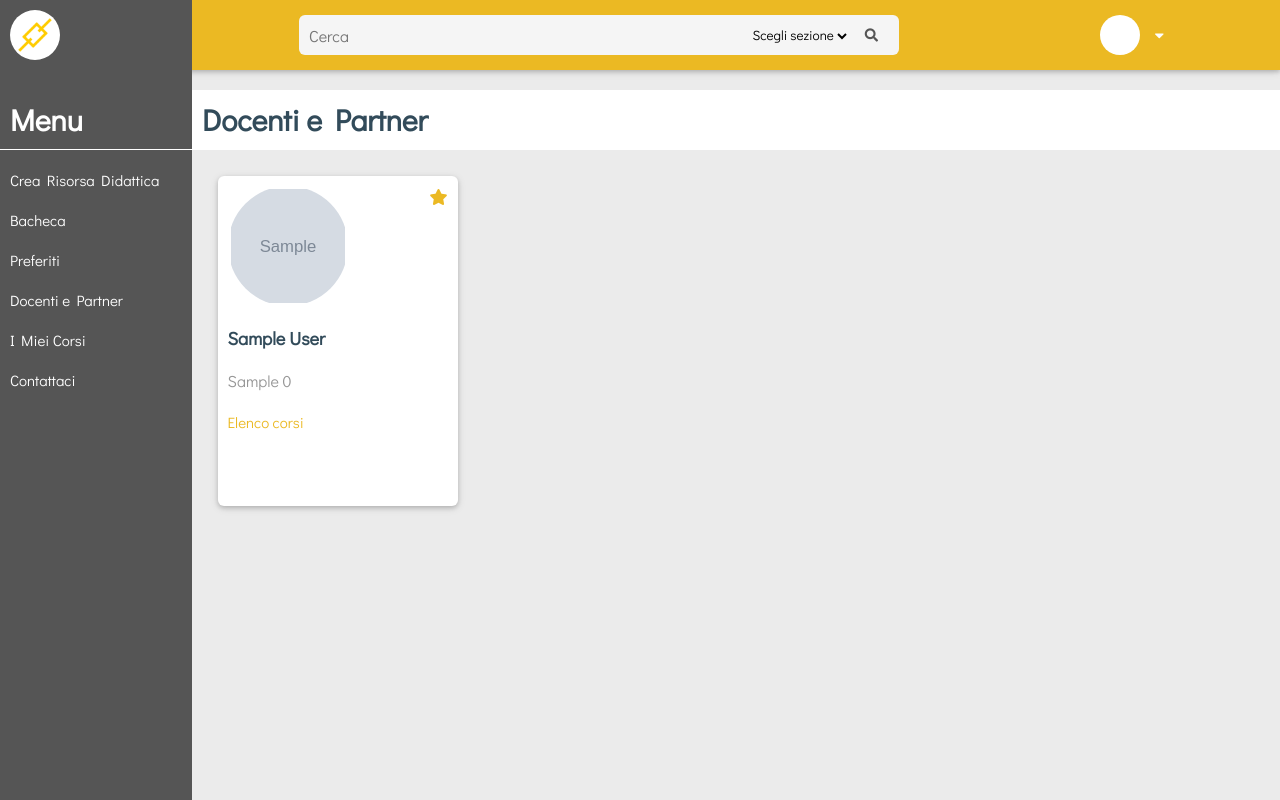
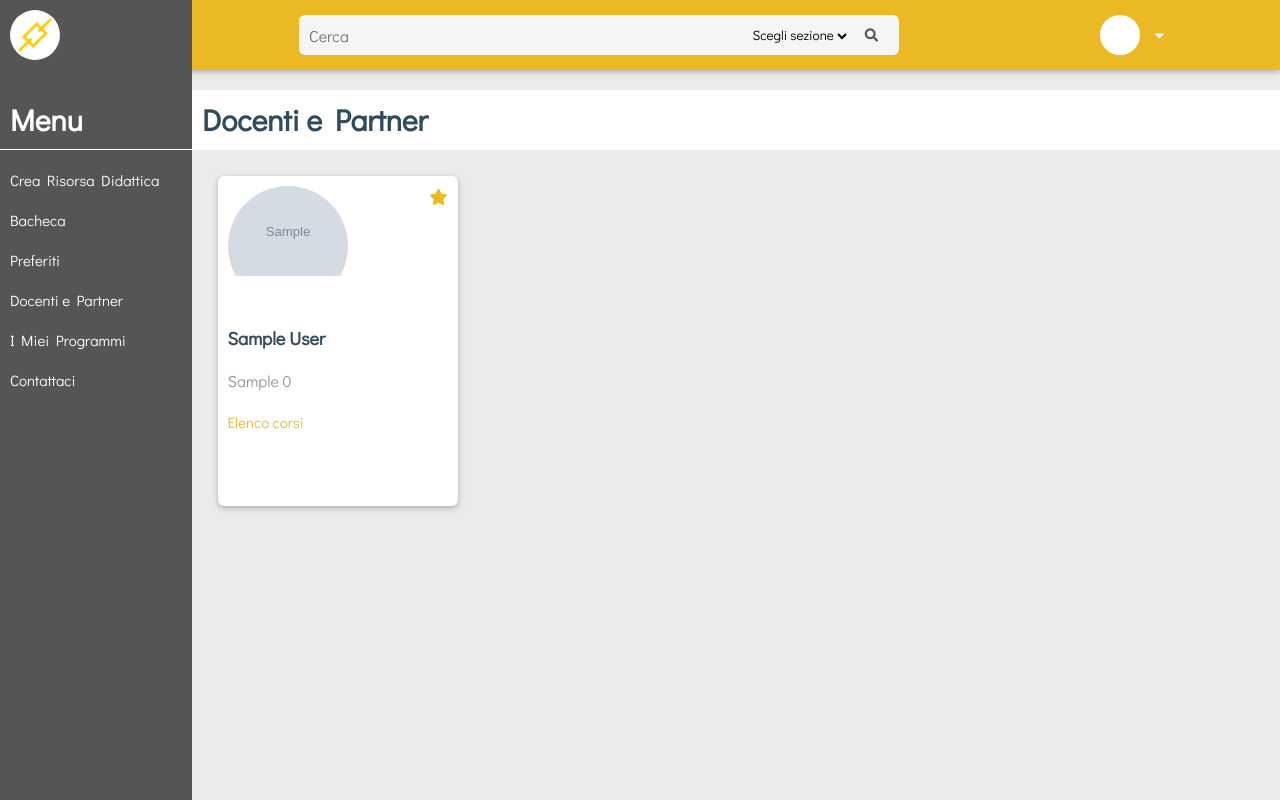
Before and after one commit to lucIO-IT/linkatonew, a Django app: template core/templates/docenti.html in a window 1280 px wide. Run offline with Django 3.2, Linux system fonts and the light colour scheme; the template is opened without the code that fills it: most values are stand-ins (such as "Sample title", 1, 10 or a date in 2020); grey boxes marked "Sample" are stand-in pictures; some libraries are stand-ins or nearby versions.

Commit message:
fixato il box della foto profilo

```diff
--- a/core/static/css/include/widget-menu.css
+++ b/core/static/css/include/widget-menu.css
@@ -155,20 +155,17 @@
        border-radius: 50%;
        -webkit-border-radius: 50%;
        -moz-border-radius: 50%;
-       display: flex;
-       justify-content: center;
-       align-items: center;
        float: left;
        margin-right: 5px;
-       /*background: rgb(245,245,245);*/
-       padding: 3px;
+       background: rgb(245,245,245);
+       /*padding: 3px;*/
        overflow: hidden;
        background: white;
        }
        .portrait img {
        display: block;
        max-width: 100%;
-       height: 100%;
+       height: auto;
        object-fit: cover;
        }
 
--- a/core/templates/docenti.html
+++ b/core/templates/docenti.html
@@ -10,7 +10,7 @@
             <article id="docente{{ corso.pk }}" class="card" style="position: relative;">
               <div class="flDiv100 padd">
                   <div class="portrait" style="display: inline-block; width: 120px; height: 120px;">
-                      <img src="{{ docente.avatar.url }}"/>
+                      <img src="{{ docente.avatar.picture.url }}"/>
                   </div>
               </div>
               <div class="padd flDiv100">
--- a/core/templates/include/aside.html
+++ b/core/templates/include/aside.html
@@ -19,7 +19,7 @@
     			  <a href="{% url 'list_view' token='teachers' %}">Docenti e Partner</a>
     			</li>
     			<li>
-    			  <a href="{% url 'list_view' token='user_page' %}">I Miei Corsi</a>
+    			  <a href="{% url 'list_view' token='user_page' %}">I Miei Programmi</a>
     			</li>
     			<li>
     			  <a href="{% url 'mail_form' %}">Contattaci</a>
--- a/core/templates/platform.html
+++ b/core/templates/platform.html
@@ -40,7 +40,7 @@
 					  <div class="portrait card-docente">
 						 <form method="get" action="{% url 'corsi_docente' %}">
 							  <button name="doc" type="submit" value="{{corso.docente_corso.pk}}" class="input-link">
-								  <img src="{{ corso.docente_corso.avatar.url }}" title="{{ corso.docente_corso.full_name }}"/>
+								  <img src="{{ corso.docente_corso.avatar.picture.url }}" title="{{ corso.docente_corso.full_name }}"/>
 							  </button>
 						  </form>
 					  </div>
--- a/index/templates/registration/avatar.html
+++ b/index/templates/registration/avatar.html
@@ -20,7 +20,7 @@
                     <header class="card-header">
                         <h1 >Immagine Profilo</h1>
                     </header>
-                    <div class="flex-center" style="width: 250px; height: 250px; overflow: hidden; margin: auto; background: rgb(225,225,225);">
+                    <div class="portrait" style="width: 250px; height: 250px; margin: auto; float: none;">
                        <img id="picture-preview" src="{% static 'img/profile-placeholder.jpg' %}" style="width: 100%;"/>
                    </div>
                     <div>
```
